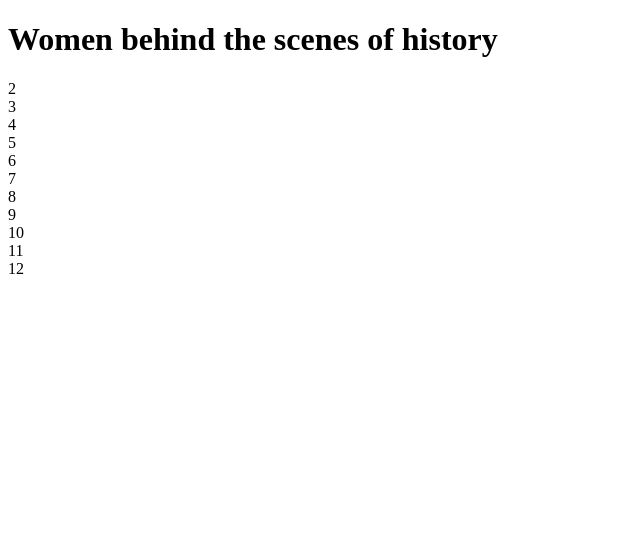
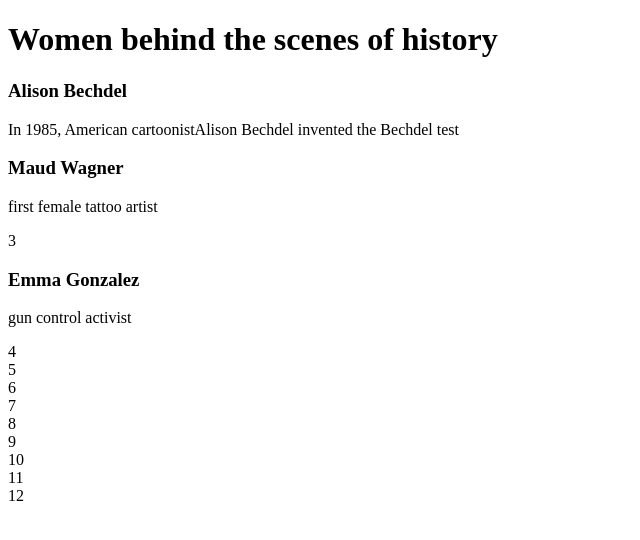
Before and after one commit to gwc-loyola/History-of-women, a plain HTML site: page index.html in a window 1280 px wide. Shown: the whole page, without its empty margins (0-640 px from the left). Drawn offline with Linux system fonts and the light colour scheme.

Commit message:
commands

```diff
--- a/index.html
+++ b/index.html
@@ -11,13 +11,29 @@
 <h1> Women behind the scenes of history</h1>
 
 
+
+<!-- git add .
+git commit -m "message"
+git push
+
+always remember to do git pull (grabs new changes from repo) BEFORE YOU PUSH/commit/add etc) -->
+
 <div class="grid-container">
   <div class="important_women">
+  <h3> Alison Bechdel </h3>
+  <p> In 1985, American cartoonistAlison Bechdel invented the Bechdel test </p>
+  </div>
 
+  <div class="important_women">
+  <h3> Maud Wagner </h3>
+  <p> first female tattoo artist </p>
+  </div>
 
+  <div class="important_women">3
+  <h3> Emma Gonzalez </h3>
+  <p> gun control activist </p>
   </div>
-  <div class="important_women">2</div>
-  <div class="important_women">3</div>
+
   <div class="important_women">4</div>
   <div class="important_women">5</div>
   <div class="important_women">6</div>
```
